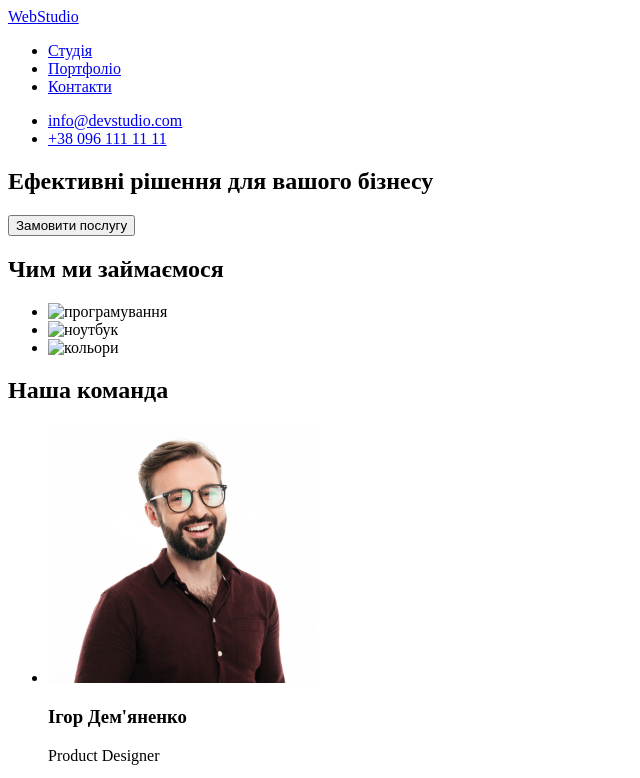
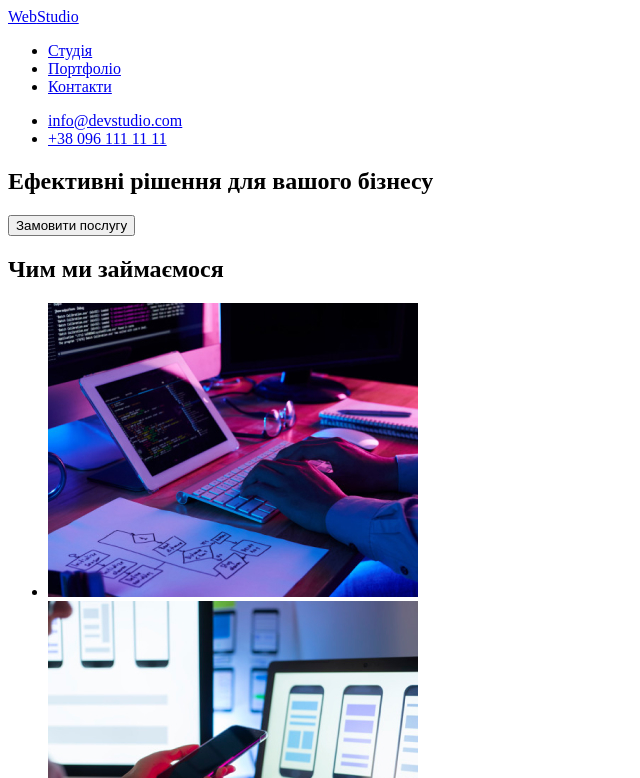
Before and after one commit to artemocheret/web-studio, a plain HTML site: page index.html in a window 1280 px wide. Shown: the top 778 px of the page, without its empty margins (0-640 px from the left). Drawn offline with Linux system fonts and the light colour scheme.

Commit message:
зробив папку портфоліо

```diff
--- a/index.html
+++ b/index.html
@@ -29,9 +29,9 @@
       <section>
         <h2>Чим ми займаємося</h2>
         <ul>
-          <li><img src="./photo/programming.jpg" alt="програмування" /></li>
-          <li><img src="./photo/laptop.jpg" alt="ноутбук" /></li>
-          <li><img src="./photo/tablet.jpg" alt="кольори" /></li>
+          <li><img src="./src/img/programming.jpg" alt="програмування" /></li>
+          <li><img src="./src/img/laptop.jpg" alt="ноутбук" /></li>
+          <li><img src="./src/img/tablet.jpg" alt="планшет" /></li>
         </ul>
       </section>
       <section>
@@ -83,7 +83,7 @@
             <article>
               <div>
                 <img
-                  src="./photo/muhaylo.jpg "
+                  src="./src/img/muhaylo.jpg "
                   alt="muhaylo"
                   width="270"
                   height="260"
```
